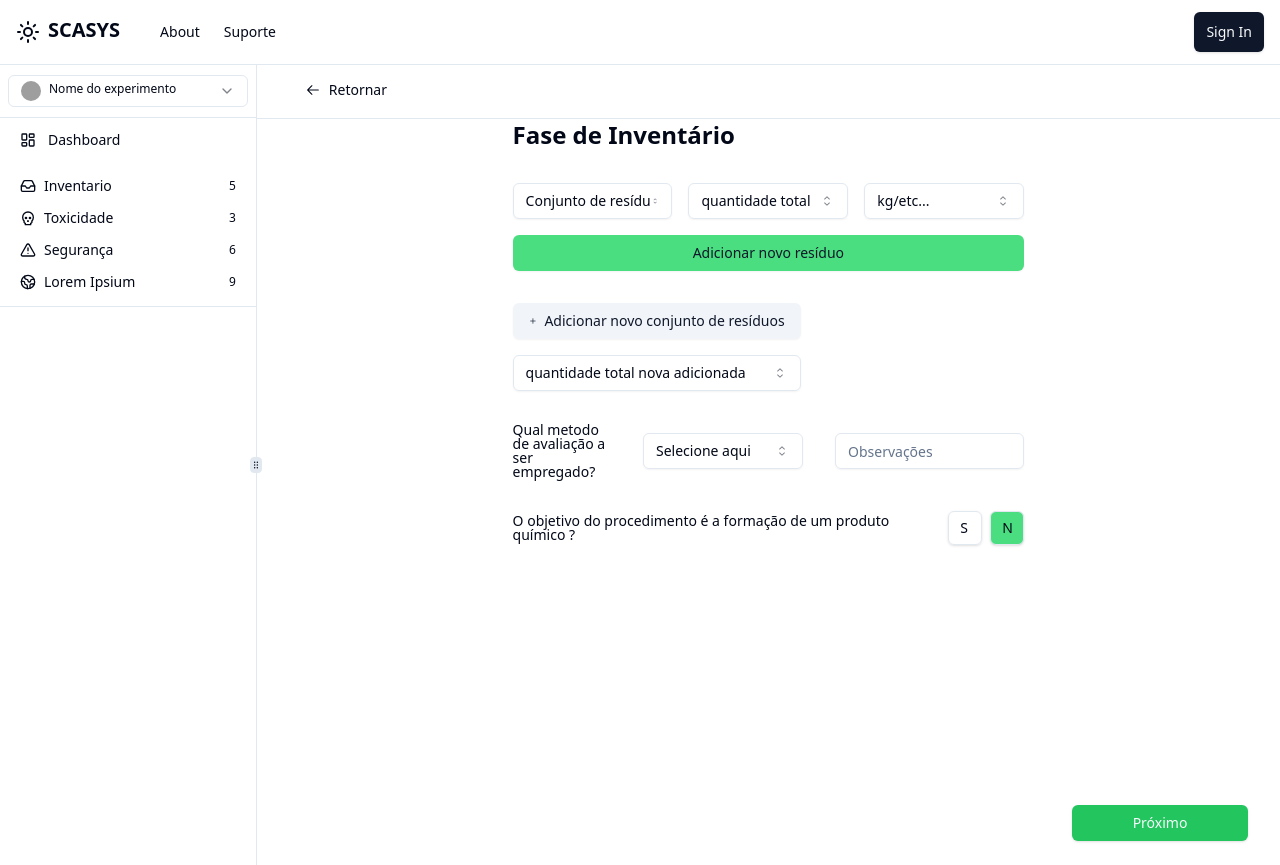
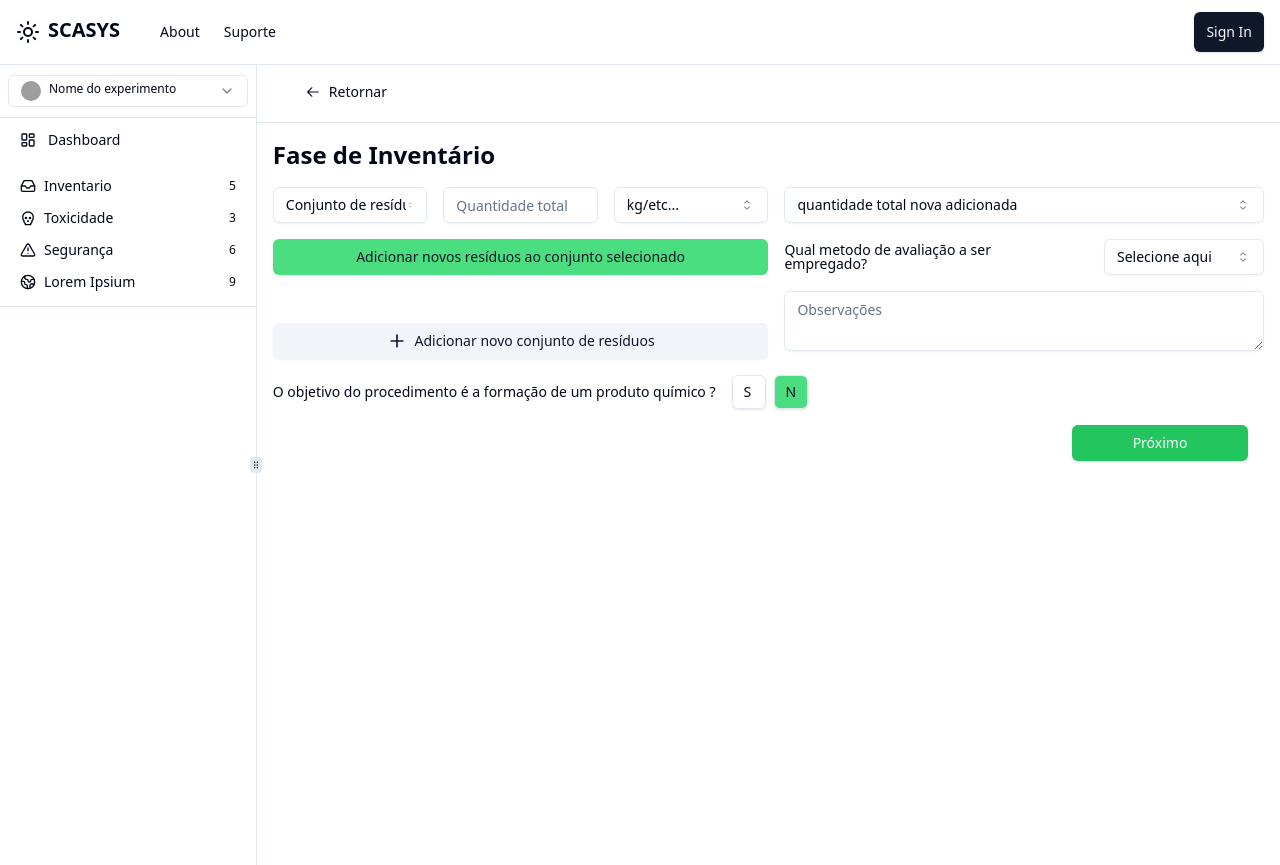
Before and after one commit to Cauatn/scasys, a React (Vite) app: page /inventory/5 in a window 1280 px wide. Built offline with nearby package versions, Linux system fonts and the light colour scheme; grey boxes are pictures that could not be loaded.

Commit message:
feat: motrando item atual que está se informando quantidade e reestilizando pag. 8.5 Perg

```diff
--- a/src/components/page-root.tsx
+++ b/src/components/page-root.tsx
@@ -23,6 +23,7 @@ import { Separator } from "./ui/separator"
 import { Toaster } from "./ui/toaster"
 import { TooltipProvider } from "./ui/tooltip"
 import { Button, buttonVariants } from "./ui/button"
+import { ScrollArea } from "./ui/scroll-area"
 
 export default function PageRoot({ toggleReturnButton = true }) {
   const [isCollapsed, setIsCollapsed] = useState(false)
@@ -118,7 +119,9 @@ export default function PageRoot({ toggleReturnButton = true }) {
         <ResizablePanel className="flex h-full w-full flex-col overflow-scroll">
           <Navbar toggleReturnButton={toggleReturnButton} />
           <Separator />
-          <Outlet />
+          <ScrollArea className="flex-1 overflow-y-auto">
+            <Outlet />
+          </ScrollArea>
         </ResizablePanel>
       </ResizablePanelGroup>
       <Toaster />
--- a/src/context/ExperimentoContext.tsx
+++ b/src/context/ExperimentoContext.tsx
@@ -14,6 +14,7 @@ export type ExperimentoContext = {
     currentEtapa: string,
     currentPhase: string
   ) => void
+  currentItem: string
 }
 
 export const ExperimentoContext = createContext<ExperimentoContext | null>(null)
@@ -51,6 +52,7 @@ export const ExperimentoProvider = ({ children }: any) => {
 
   const [currentPhase, setCurrentPhase] = useState<string>("inicial")
   const [currentEtapa, setCurrentEtapa] = useState<string>("")
+  const [currentItem, setCurrentItem] = useState<string>("")
 
   const setExperimentoMetaData = (nome: string, modoDeCalculo: string) => {
     setExperimento((prev: any) => ({
@@ -125,6 +127,8 @@ export const ExperimentoProvider = ({ children }: any) => {
         },
       },
     }))
+
+    setCurrentItem(item)
   }
 
   useEffect(
@@ -141,6 +145,7 @@ export const ExperimentoProvider = ({ children }: any) => {
         setNewEtapa,
         currentEtapa,
         setNewItem,
+        currentItem,
         experimento,
       }}
     >
--- a/src/routes/85aPR/Page.tsx
+++ b/src/routes/85aPR/Page.tsx
@@ -10,6 +10,7 @@ import {
   SelectTrigger,
   SelectValue,
 } from "@/components/ui/select"
+import { Textarea } from "@/components/ui/textarea"
 import { zodResolver } from "@hookform/resolvers/zod"
 import { SVGProps, useState } from "react"
 import { useForm } from "react-hook-form"
@@ -58,9 +59,10 @@ export default function EightaPerg() {
       className="flex h-full flex-col justify-between px-8 xl:px-0"
       onSubmit={handleSubmit(handleFormSubmit)}
     >
-      <div className="flex h-full flex-col items-center justify-between px-8 xl:px-0">
-        <div className="flex w-full flex-col gap-4 space-y-4 xl:w-1/2">
+      <div className="flex h-full flex-col justify-between space-y-4 px-8 xl:p-4">
         <h1 className="w-full text-2xl font-bold">Fase de Inventário</h1>
+        <div className="flex space-x-4">
+          <div className="flex w-full flex-col gap-4 space-y-4 xl:max-w-[50%]">
             <div className="mb-4 grid grid-cols-3 gap-4">
               <Select
                 onValueChange={(value) => setValue("conj_res_bombona", value)}
@@ -74,18 +76,14 @@ export default function EightaPerg() {
                   <SelectItem value="option2">Option 2</SelectItem>
                 </SelectContent>
               </Select>
-            <Select
-              onValueChange={(value) => setValue("quant_total", value)}
+              <Input
+                id="total-quantity"
+                {...register("quant_total")}
                 required
-            >
-              <SelectTrigger id="total-quantity">
-                <SelectValue placeholder="quantidade total" />
-              </SelectTrigger>
-              <SelectContent position="popper">
-                <SelectItem value="option1">Option 1</SelectItem>
-                <SelectItem value="option2">Option 2</SelectItem>
-              </SelectContent>
-            </Select>
+                type="number"
+                placeholder="Quantidade total"
+              />
+
               <Select
                 onValueChange={(value) => setValue("unidade", value)}
                 required
@@ -94,23 +92,26 @@ export default function EightaPerg() {
                   <SelectValue placeholder="kg/etc..." />
                 </SelectTrigger>
                 <SelectContent position="popper">
-                <SelectItem value="kg">Kg</SelectItem>
-                <SelectItem value="liters">Liters</SelectItem>
+                  <SelectItem value="kg">Kilogramas</SelectItem>
+                  <SelectItem value="liters">Gramas</SelectItem>
+                  <SelectItem value="liters">Litros</SelectItem>
+                  <SelectItem value="liters">Mols</SelectItem>
                 </SelectContent>
               </Select>
               <Button className="col-span-3 bg-green-400" variant="secondary">
-              Adicionar novo resíduo
+                Adicionar novos resíduos ao conjunto selecionado
               </Button>
             </div>
-          <div className="flex flex-col flex-wrap items-center gap-4 md:flex md:flex-row md:justify-between">
             <Button
-              className="flex w-72 items-center space-x-2"
+              className="flex w-full items-center space-x-2"
               variant="secondary"
             >
               <PlusIcon className="h-5 w-5" />
               <span>Adicionar novo conjunto de resíduos</span>
             </Button>
-            <div className="w-72">
+          </div>
+          <div className="space-y-4 xl:max-w-[50%]">
+            <div>
               <Select
                 onValueChange={(value) => setValue("quant_total_nova", value)}
                 required
@@ -124,7 +125,6 @@ export default function EightaPerg() {
                 </SelectContent>
               </Select>
             </div>
-          </div>
             <div className="flex flex-col items-center gap-8 sm:flex sm:flex-row sm:justify-between">
               <Label>Qual metodo de avaliação a ser empregado?</Label>
               <div>
@@ -132,22 +132,29 @@ export default function EightaPerg() {
                   onValueChange={(value) => setValue("metodo_avaliacao", value)}
                   required
                 >
-                <SelectTrigger id="added-quantity" className="w-60 sm:max-w-40">
+                  <SelectTrigger
+                    id="added-quantity"
+                    className="w-60 sm:max-w-40"
+                  >
                     <SelectValue placeholder="Selecione aqui" />
                   </SelectTrigger>
                   <SelectContent position="popper">
                     <SelectItem value="option1">
                       Nas condições experimentais
                     </SelectItem>
-                  <SelectItem value="option2">Em condições extremas</SelectItem>
+                    <SelectItem value="option2">
+                      Em condições extremas
+                    </SelectItem>
                   </SelectContent>
                 </Select>
               </div>
-            <Input
+            </div>
+            <Textarea
               placeholder="Observações"
-              className="max-w-60"
               {...register("observacoes")}
+              className="max-h-[72px]"
             />
+          </div>
         </div>
         <Radio
           label="O objetivo do procedimento é a formação de um produto químico ?"
@@ -157,13 +164,12 @@ export default function EightaPerg() {
         />
         {isOpen && (
           <>
-              <div className="flex flex-col justify-between md:flex-row">
+            <div className="flex flex-col md:flex-row">
               <Label className="text-sm md:max-w-60">
                 Qual é a quantidade de reagentes efetivamente empregada no
                 procedimento?
               </Label>
-
-                <div className="mt-4 flex w-full flex-row justify-between md:mt-0 md:w-1/2">
+              <div className="mt-4 flex w-full flex-row space-x-8 md:mt-0 md:w-1/2">
                 <div>
                   <Input
                     required
@@ -207,7 +213,6 @@ export default function EightaPerg() {
             </div>
           </>
         )}
-        </div>
       </div>
       <NextPageButton />
     </form>
--- a/src/routes/8aQOV/Page.tsx
+++ b/src/routes/8aQOV/Page.tsx
@@ -14,7 +14,6 @@ import {
   DialogDescription,
   DialogFooter,
   DialogHeader,
-  DialogOverlay,
   DialogTitle,
   DialogTrigger,
 } from "@/components/ui/dialog"
@@ -28,7 +27,7 @@ import {
 import { zodResolver } from "@hookform/resolvers/zod"
 import { useForm } from "react-hook-form"
 import { z } from "zod"
-import { DialogPortal } from "@radix-ui/react-dialog"
+import { useExpContext } from "@/context/ExperimentoContext"
 
 const InvSchema = z.object({
   quantity: z.string().transform(Number),
@@ -38,11 +37,12 @@ const InvSchema = z.object({
 type InvSchema = z.infer<typeof InvSchema>
 
 export default function EightaETP() {
-  // const [isOpen, setIsOpen] = useState(false)
   const [quantityOrValue, setQuantityOrValue] = useState(1)
   const { register, handleSubmit, setValue } = useForm({
     resolver: zodResolver(InvSchema),
   })
+
+  const { currentItem } = useExpContext()
 
   const navigate = useNavigate()
 
@@ -58,7 +58,10 @@ export default function EightaETP() {
     >
       <div className="flex justify-start px-6 py-2">
         <div className="flex w-full flex-col gap-5 space-y-4 ">
-          <h1 className="w-full text-2xl font-bold">Fase de Inventário</h1>
+          <div className="inline-flex w-full justify-between">
+            <h1 className=" text-2xl font-bold">Fase de Inventário</h1>
+            <span className="text-xl text-gray-500">{currentItem}</span>
+          </div>
           <div className="mb-4 mt-4 flex w-full flex-col gap-4 ">
             {Array.from({ length: quantityOrValue }, (_, index) => (
               <div
```
Lines whose indentation alone changed are shown as unchanged.
